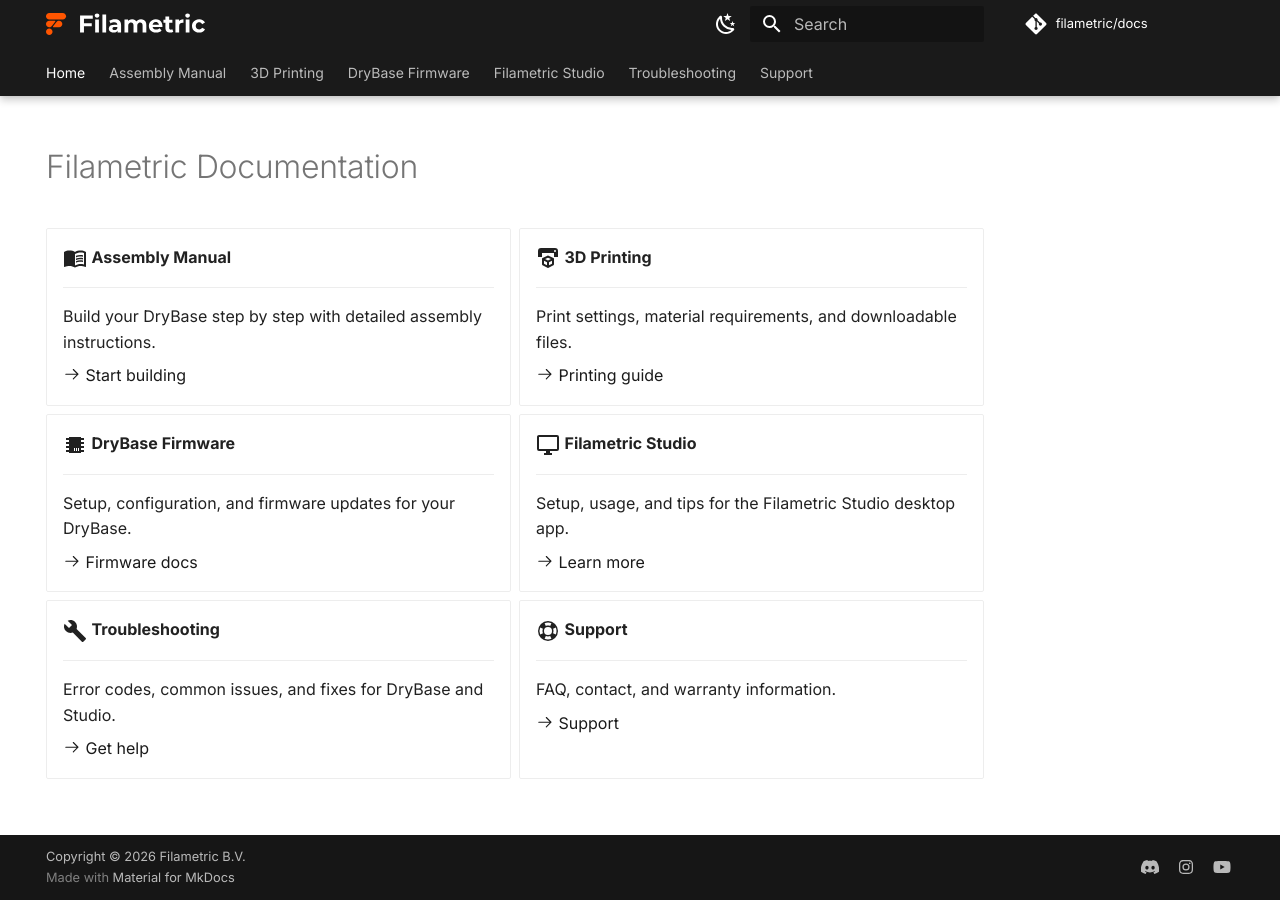
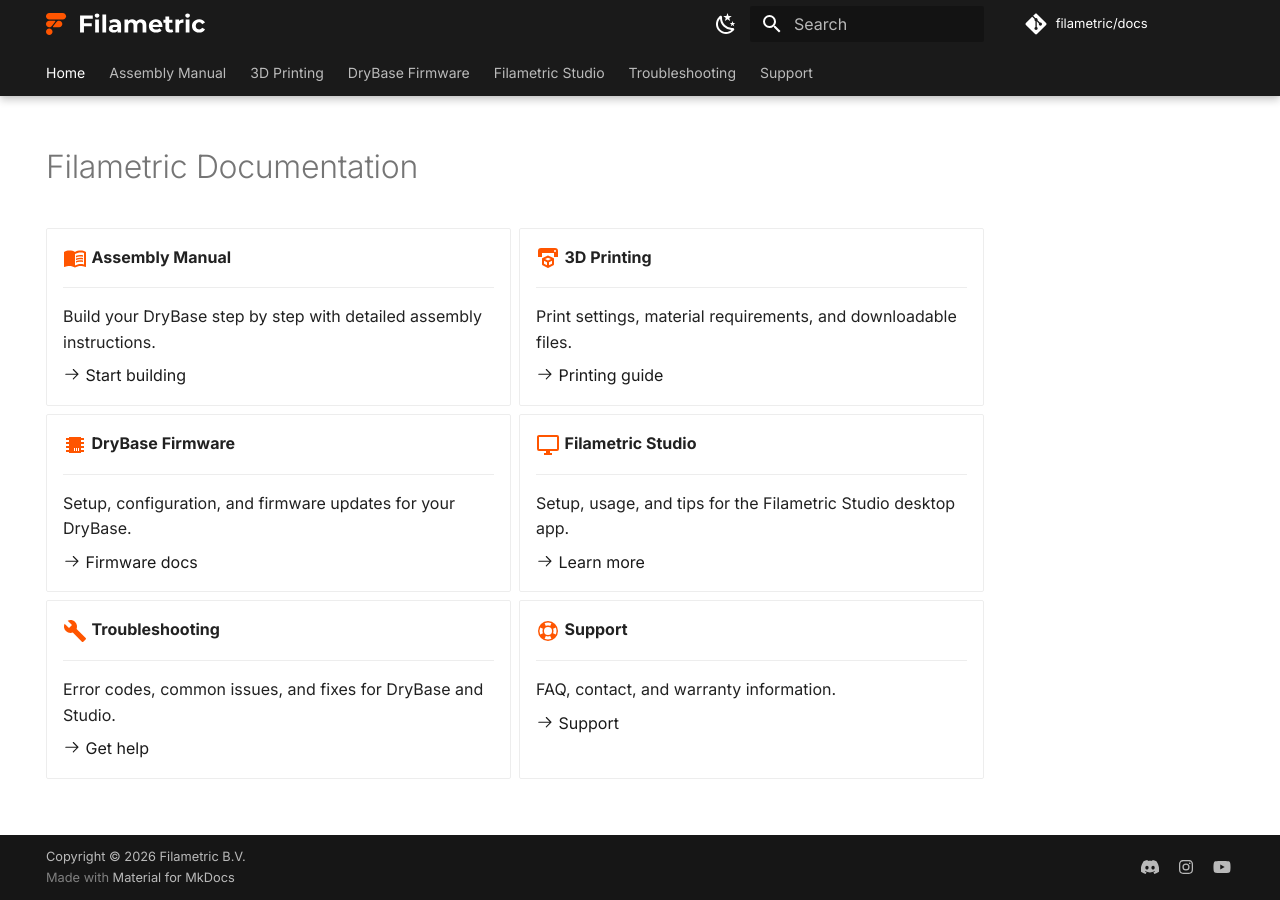
Before and after one commit to Filametric/docs, an MkDocs documentation site: the page built from docs/index.md, in a window 1280 px wide. Built offline with MkDocs 1.6.1 and Material for MkDocs 9.7.7, drawn with Linux system fonts in a browser that asks for light colours; comment, search, counter and statistics services are not loaded.

Commit message:
Style home page card icons in brand orange

```diff
--- a/docs/stylesheets/extra.css
+++ b/docs/stylesheets/extra.css
@@ -112,6 +112,12 @@
   text-align: center;
 }
 
+/* Home page card icons */
+.md-typeset .grid.cards .card > :first-child .twemoji,
+.md-typeset .grid.cards > ul > li > :first-child .twemoji {
+  color: #ff5500;
+}
+
 /* Parts list styling */
 .parts-list {
   background: var(--md-code-bg-color);
```
